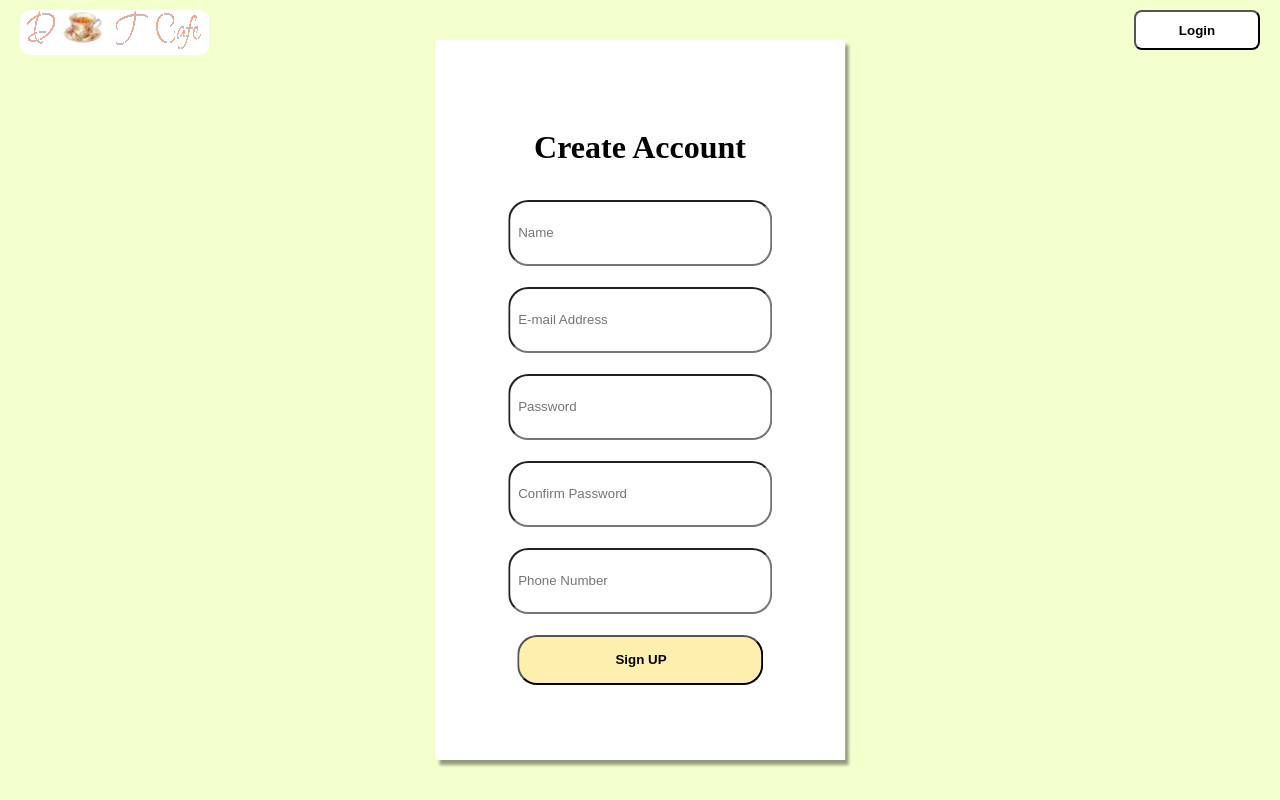
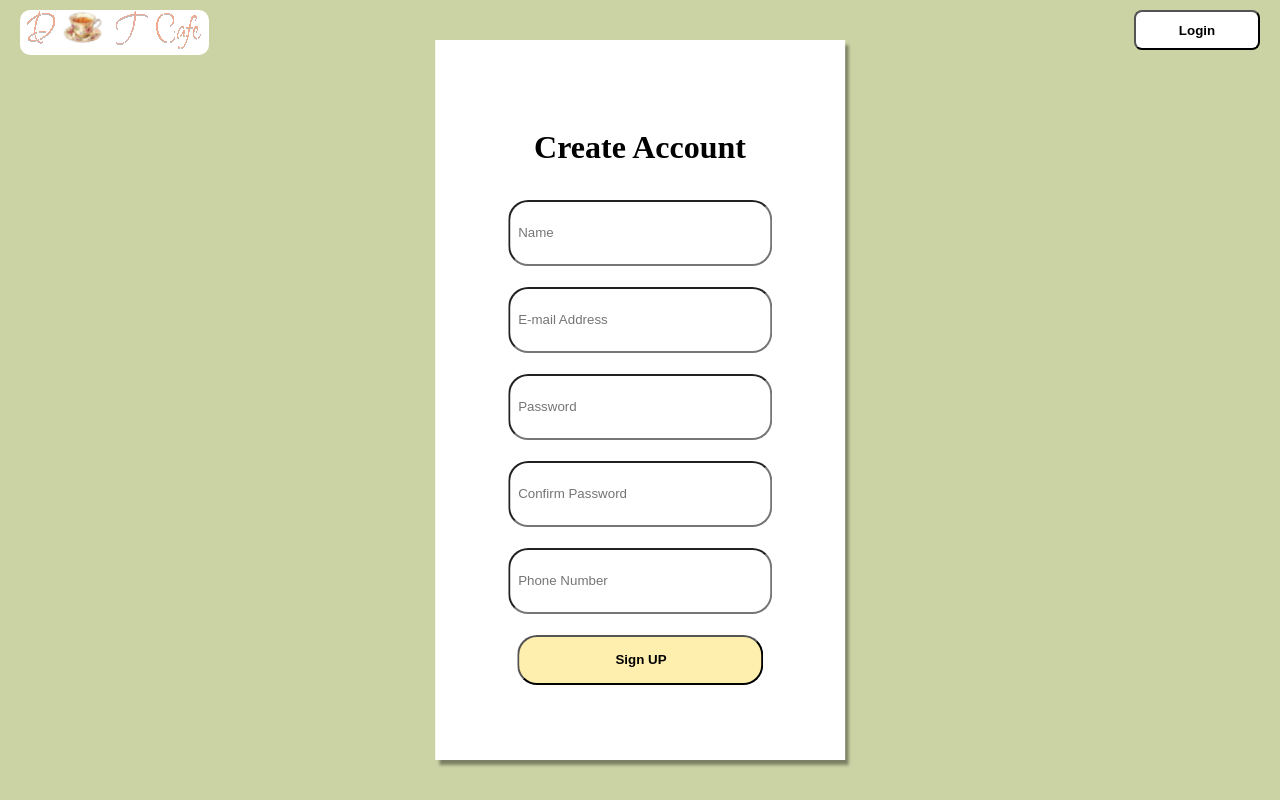
Before and after one commit to mohamedelsayed0001/DotCafe, a React (Vite) app in the folder frontend/Dotcafe/: page / in a window 1280 px wide. Built offline with nearby package versions, Linux system fonts and the light colour scheme.

Commit message:
minor change in menu.css

```diff
--- a/frontend/Dotcafe/src/admin/menu/menu.css
+++ b/frontend/Dotcafe/src/admin/menu/menu.css
@@ -21,3 +21,19 @@
     background-color: hsla(69, 34%, 73%, 0.137);
     color: black;
 }
+
+.menu-page {
+    display: flex;
+    font-family: Inter, system-ui, Avenir, Helvetica, Arial, sans-serif;
+    line-height: 1.5;
+    max-width: 90%;
+    margin: 0 5%;
+    height: 100vh;
+    width: 100vw;
+}
+
+body {
+    margin: 0;
+    padding: 0;
+    background-color: #CBD2A4;
+}
--- a/frontend/Dotcafe/src/admin/menu/menu.jsx
+++ b/frontend/Dotcafe/src/admin/menu/menu.jsx
@@ -148,7 +148,7 @@ export default function Menu () {
     const [currentProduct, setCurrentProduct] = useState(null);
 
     return (
-        <div style={{ backgroundColor: "#E9EED9", minHeight: "100vh", display: 'flex', flexDirection: 'column' }}>
+        <div className= 'menu-page' style={{ backgroundColor: "#E9EED9", minHeight: "100vh", display: 'flex', flexDirection: 'column' }}>
             <div className='new-manage-buttons'>
                 <button onClick={() => setWindow("New Product")}>New Product</button>
                 <button onClick={() => setWindow("New Category")}>New Category</button>
--- a/frontend/Dotcafe/src/admin/navBar.css
+++ b/frontend/Dotcafe/src/admin/navBar.css
@@ -9,6 +9,8 @@
     justify-content: start;
     gap: 2%;
     border-radius: 5px;
+    max-width: 90%;
+    margin: 0 5%;
 }
 
 .navbar-container button {
```
